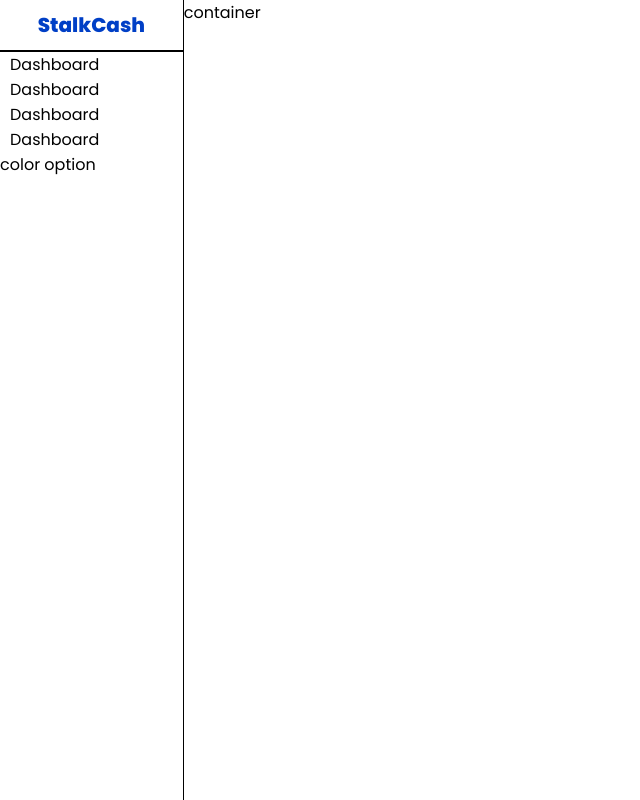
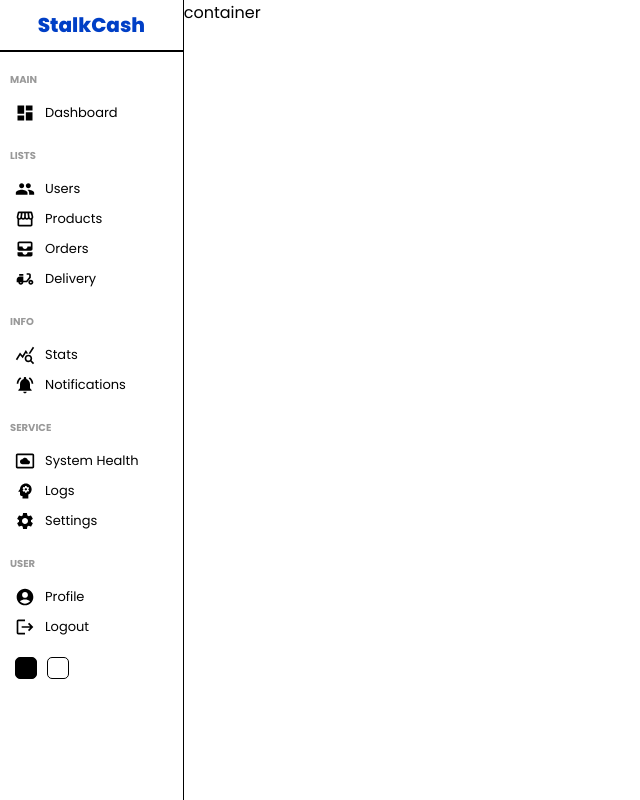
Before and after one commit to Garvit-Goyal/admin-app, a React (Create React App) app: page / in a window 1280 px wide. Shown: the whole page, without its empty margins (0-640 px from the left). Built offline with nearby package versions, Linux system fonts and the light colour scheme.

Commit message:
Sidebar Design Complete

```diff
--- a/package.json
+++ b/package.json
@@ -3,6 +3,10 @@
   "version": "0.1.0",
   "private": true,
   "dependencies": {
+    "@emotion/react": "^11.11.4",
+    "@emotion/styled": "^11.11.5",
+    "@mui/icons-material": "^5.16.0",
+    "@mui/material": "^5.16.0",
     "@testing-library/jest-dom": "^5.17.0",
     "@testing-library/react": "^13.4.0",
     "@testing-library/user-event": "^13.5.0",
--- a/src/components/sidebar/Sidebar.jsx
+++ b/src/components/sidebar/Sidebar.jsx
@@ -1,4 +1,16 @@
 import "./sidebar.scss"
+import DashboardIcon from '@mui/icons-material/Dashboard';
+import GroupIcon from '@mui/icons-material/Group';
+import StorefrontIcon from '@mui/icons-material/Storefront';
+import AllInboxIcon from '@mui/icons-material/AllInbox';
+import DeliveryDiningIcon from '@mui/icons-material/DeliveryDining';
+import QueryStatsIcon from '@mui/icons-material/QueryStats';
+import NotificationsActiveIcon from '@mui/icons-material/NotificationsActive';
+import SettingsSystemDaydreamIcon from '@mui/icons-material/SettingsSystemDaydream';
+import PsychologyIcon from '@mui/icons-material/Psychology';
+import SettingsIcon from '@mui/icons-material/Settings';
+import AccountCircleRoundedIcon from '@mui/icons-material/AccountCircleRounded';
+import LogoutIcon from '@mui/icons-material/Logout';
 
 const Sidebar = () => {
     return(
@@ -9,13 +21,65 @@ const Sidebar = () => {
             <hr/>
             <div className="center">
                 <ul>
-                    <li><span>Dashboard</span></li>
-                    <li><span>Dashboard</span></li>
-                    <li><span>Dashboard</span></li>
-                    <li><span>Dashboard</span></li>
+                    <p className="title">MAIN</p>
+                    <li>
+                        <DashboardIcon className="icon"/>
+                        <span>Dashboard</span>
+                    </li>
+                    <p className="title">LISTS</p>
+                    <li>
+                        <GroupIcon className="icon"/>
+                        <span>Users</span>
+                    </li>
+                    <li>
+                        <StorefrontIcon className="icon"/>
+                        <span>Products</span>
+                    </li>
+                    <li>
+                        <AllInboxIcon className="icon"/>
+                        <span>Orders</span>
+                    </li>
+                    <li>
+                        <DeliveryDiningIcon className="icon"/>
+                        <span>Delivery</span>
+                    </li>
+                    <p className="title">INFO</p>
+                    <li>
+                        <QueryStatsIcon className="icon"/>
+                        <span>Stats</span>
+                    </li>
+                    <li>
+                        <NotificationsActiveIcon className="icon"/>
+                        <span>Notifications</span>
+                    </li>
+                    <p className="title">SERVICE</p>
+                    <li>
+                        <SettingsSystemDaydreamIcon className="icon"/>
+                        <span>System Health</span>
+                    </li>
+                    <li>
+                        <PsychologyIcon className="icon"/>
+                        <span>Logs</span>
+                    </li>
+                    <li>
+                        <SettingsIcon className="icon"/>
+                        <span>Settings</span>
+                    </li>
+                    <p className="title">USER</p>
+                    <li>
+                        <AccountCircleRoundedIcon className="icon"/>
+                        <span>Profile</span>
+                    </li>
+                    <li>
+                        <LogoutIcon className="icon"/>
+                        <span>Logout</span>
+                    </li>
                 </ul>
             </div>
-            <div className="bottom">color option</div>
+            <div className="bottom">
+                <div className="colorOption"></div>
+                <div className="colorOption"></div>
+            </div>
         </div>
     )
 }
--- a/src/components/sidebar/sidebar.scss
+++ b/src/components/sidebar/sidebar.scss
@@ -23,11 +23,64 @@
 
     .center{
         padding-left: 10px;
+        padding-right: 10px;
 
         ul{
             list-style: none;
             margin: 0;
             padding: 0;
+
+
+            .title{
+                font-size: 10px;
+                font-weight: bold;
+                color: #999;
+                margin-top: 20px;
+                margin-bottom: 10px;
+            }
+
+            li{
+                display: flex;
+                align-items: center;
+                padding: 5px;
+                cursor: pointer;
+
+                &:hover{
+                    background-color: rgb(167, 213, 250);
+                }
+
+                .icon{
+                    font-size: 20px;
+                }
+
+                span{
+                    font-size: 13px;
+                    font-weight: 400;
+                    margin-left: 10px;
+                }
+            }
+        }
+    }
+
+    .bottom{
+        display: flex;
+        align-items: center;
+        margin: 10px;
+
+        .colorOption{
+            width: 20px;
+            height: 20px;
+            cursor: pointer;
+            border: 1px solid black;
+            border-radius: 5px;
+            margin: 5px;
+
+            &:nth-child(1){
+                background-color: black;
+            }
+            &:nth-child(2){
+                background-color: white;
+            }
         }
     }
 }
```
Also changed, not shown: 1 other file (tests, documents, lock files or other folders).
